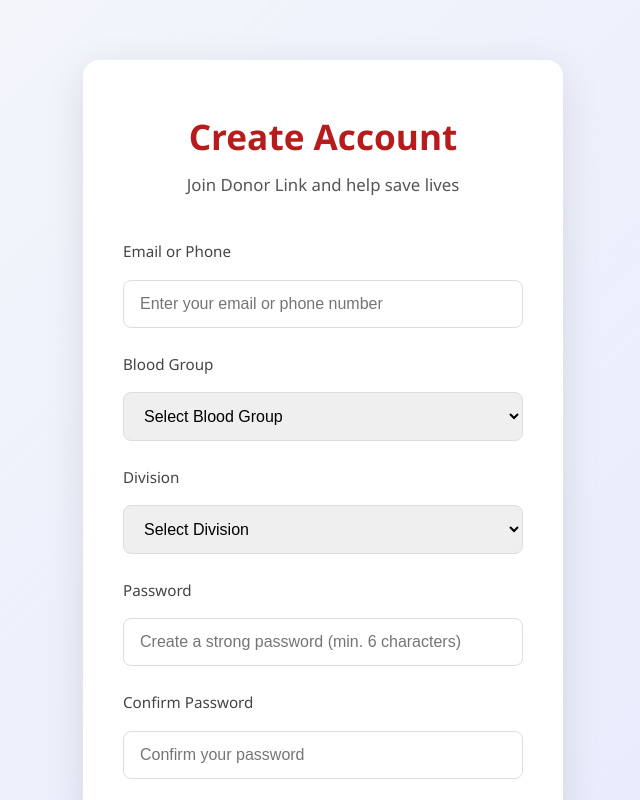
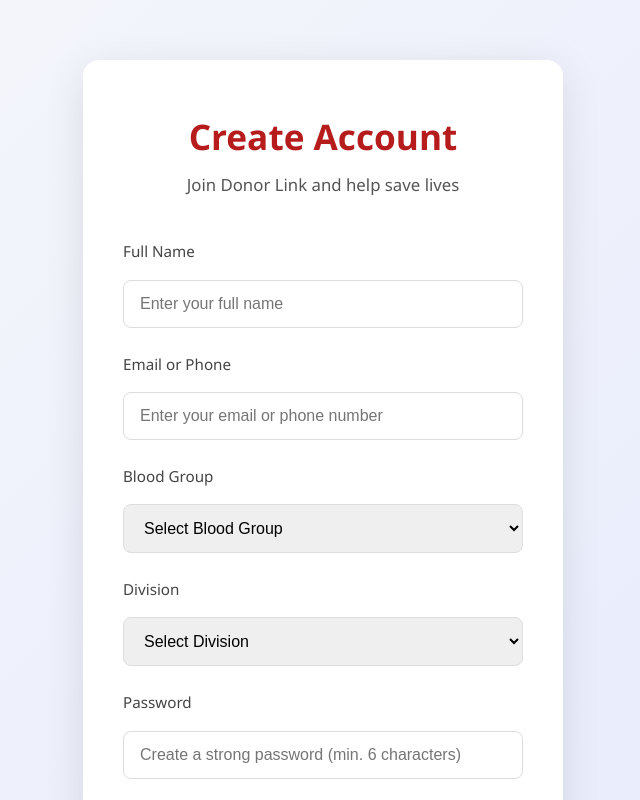
Before and after one commit to SheikhMahmudArman/Donor_Link, a React (Vite) app: page /register in a window 1280 px wide. Shown: the top 800 px of the page, without its empty margins (317-957 px from the left). Built offline with nearby package versions, Linux system fonts and the light colour scheme.

Commit message:
Add name in Registration page

```diff
--- a/src/pages/Register.jsx
+++ b/src/pages/Register.jsx
@@ -30,6 +30,7 @@
   const navigate = useNavigate();
 
   const [form, setForm] = useState({
+    name: "",
     emailOrPhone: "",
     division: "",
     district: "",
@@ -40,6 +41,7 @@
   });
 
   const [errors, setErrors] = useState({
+    name: "",
     emailOrPhone: "",
     password: "",
     confirmPassword: "",
@@ -49,6 +51,7 @@
   });
 
   const [touched, setTouched] = useState({
+    name: false,
     emailOrPhone: false,
     password: false,
     confirmPassword: false,
@@ -57,10 +60,17 @@
     bloodGroup: false,
   });
 
+  const validateName = (value) => {
+    if (!value) return "Full name is required";
+    if (value.trim().length < 3) return "Name must be at least 3 characters";
+    if (!/^[a-zA-Z\s]+$/.test(value)) return "Name can only contain letters and spaces";
+    return "";
+  };
+
   const validateEmailOrPhone = (value) => {
     if (!value) return "Email or phone is required";
 
-    // Check if it's an email (contains @ and .com/.org/.net etc)
+    // Check if it's an email (contains @ and domain)
     const emailRegex = /^[^\s@]+@([^\s@]+\.)+[^\s@]+$/;
     // Check if it's a phone number (Bangladeshi phone number pattern)
     const phoneRegex = /^(01[3-9]\d{8})|(\+8801[3-9]\d{8})$/;
@@ -128,6 +138,9 @@
     // Validate on blur
     let error = "";
     switch(name) {
+      case "name":
+        error = validateName(value);
+        break;
       case "emailOrPhone":
         error = validateEmailOrPhone(value);
         break;
@@ -155,6 +168,7 @@
 
   const validateForm = () => {
     const newErrors = {
+      name: validateName(form.name),
       emailOrPhone: validateEmailOrPhone(form.emailOrPhone),
       password: validatePassword(form.password),
       confirmPassword: validateConfirmPassword(form.confirmPassword),
@@ -167,6 +181,7 @@
 
     // Mark all fields as touched
     setTouched({
+      name: true,
       emailOrPhone: true,
       password: true,
       confirmPassword: true,
@@ -203,6 +218,7 @@
           "Content-Type": "application/json",
         },
         body: JSON.stringify({
+          name: form.name,
           emailOrPhone: form.emailOrPhone,
           division: form.division,
           district: form.district,
@@ -239,6 +255,23 @@
         <form className="register-card" onSubmit={handleSubmit}>
           <h1>Create Account</h1>
           <p className="subtitle">Join Donor Link and help save lives</p>
+
+          <div className="form-group">
+            <label>Full Name</label>
+            <input
+              type="text"
+              name="name"
+              value={form.name}
+              onChange={handleChange}
+              onBlur={handleBlur}
+              placeholder="Enter your full name"
+              className={getFieldClass("name")}
+              required
+            />
+            {touched.name && errors.name && (
+              <div className="error-message">{errors.name}</div>
+            )}
+          </div>
 
           <div className="form-group">
             <label>Email or Phone</label>
```
Also changed, not shown: 2 other files (tests, documents, lock files or other folders).
